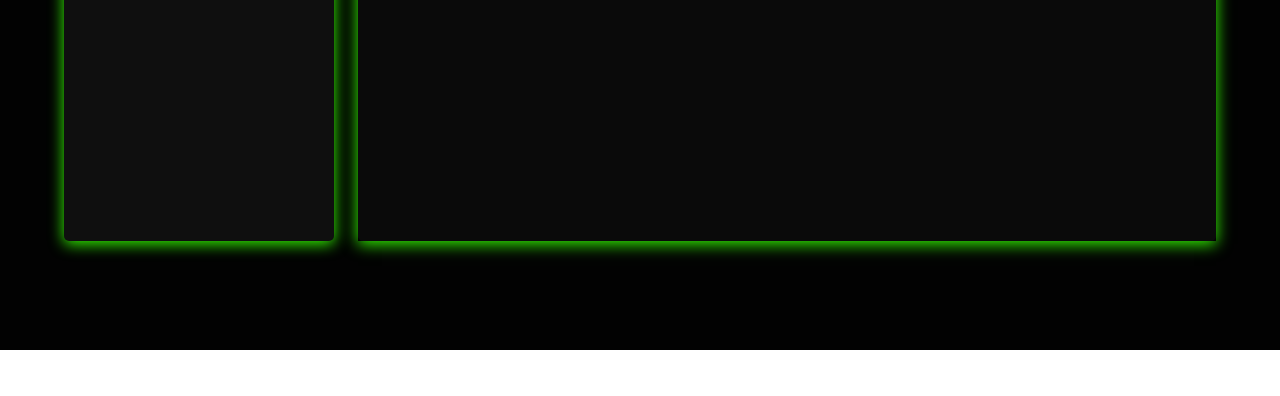
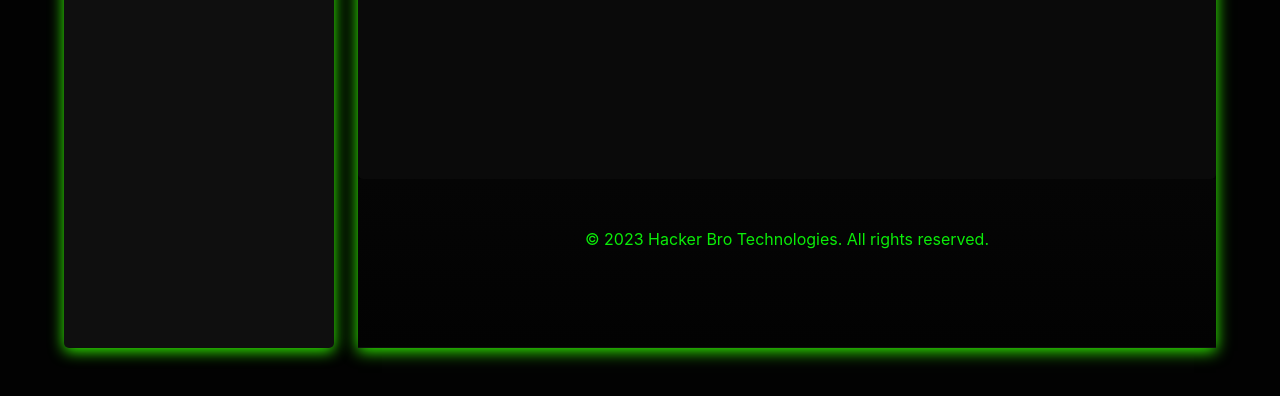
Before and after one commit to RutujaSant/Portfolio, a plain HTML site: page index.html in a window 1280 px wide. Shown: the part 450-846 px from the top of the page. Before the commit the page ends 800 px from the top, so only its background shows below. Drawn offline with nearby package versions, Linux system fonts and the light colour scheme.

Commit message:
Update index.html

```diff
--- a/index.html
+++ b/index.html
@@ -47,6 +47,9 @@
                 <input type="text" id="dummyKeyboard" class="dummy-keyboard">
               </div>
             </div>
+             <div class="footer dark-mode" style="text-align: center;">
+          <p>&copy; 2023 <a href="https://hackerbro.in">Hacker Bro Technologies. All rights reserved.</a></p>
+            </div>
           </div>
         </div>
       </div>
```
